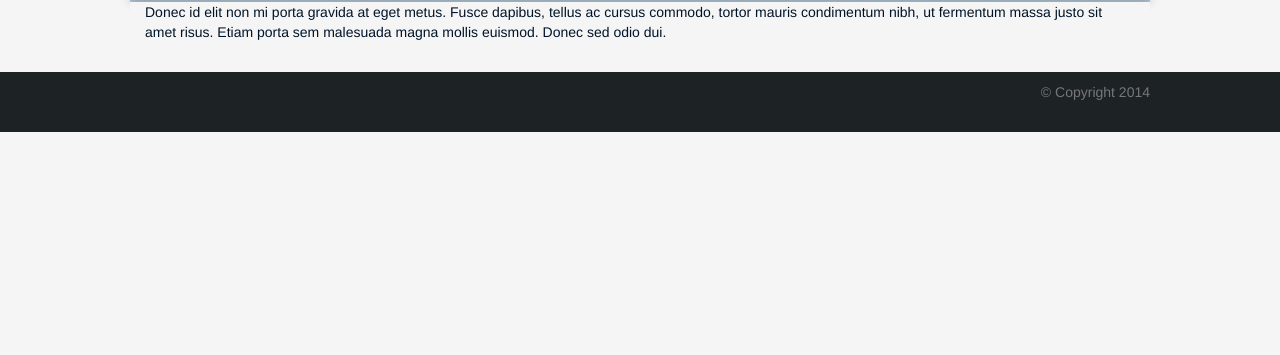
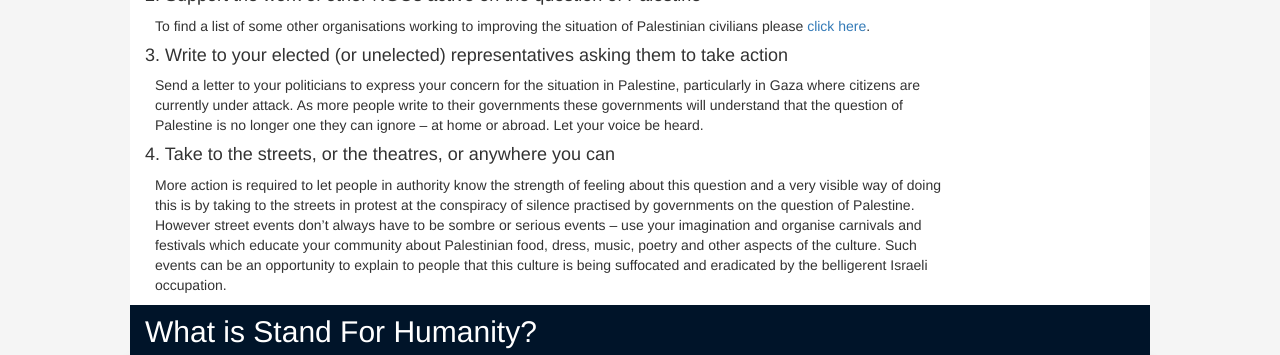
Before and after one commit to sshariff01/StandForHumanity, a Django app: page /bootstrap/ in a window 1280 px wide. Shown: the part 2024-2379 px from the top of the page. Before the commit the page ends 2156 px from the top, so only its background shows below. Run offline with Django 3.2, Linux system fonts and the light colour scheme; data that the repository does not hold is empty; some libraries are stand-ins or nearby versions.

Commit message:
Fill in content. Add islamic relief img.

```diff
--- a/contributors/templates/bootstrap.html
+++ b/contributors/templates/bootstrap.html
@@ -390,6 +390,14 @@
         padding: 10px 15px !important;
     }
 
+    .dropdown-menu {
+        background-color: #1d2325;
+    }
+
+    .dropdown-menu li a {
+        color: #777 !important;
+    }
+
     .jumbotron {
         margin-bottom: 0px;
         max-width: 1020px;
@@ -660,14 +668,17 @@
       <div class="row">
           <div class="col-md-12" style="background-color: #001429; color: whitesmoke;">
               <h2 style=" margin-top: 10px !important; font-weight: 100;">Featured Cause</h2>
-              <h4>&nbsp;&nbsp;#FreePalestine</h4>
+              <h4 style="padding-left:10px; letter-spacing: 1px;">#StandForPalestine</h4>
           </div>
           <div id="featured-img" style="width:1020px; height:300px; overflow:hidden; margin: 0;">
             <img src="http://i.huffpost.com/gen/1930806/thumbs/o-PALESTINE-PROTEST-LONDON-facebook.jpg" >
           </div>
-          <div class="col-md-12" style="background-color: white;margin-top: 3px;">
-              <p>Donec id elit non mi porta gravida at eget metus. Fusce dapibus, tellus ac cursus commodo, tortor mauris condimentum nibh, ut fermentum massa justo sit amet risus. Etiam porta sem malesuada magna mollis euismod. Donec sed odio dui. </p>
-              <p>Explain what's happening in Palestine and the current state.</p>
+          <div class="col-md-12" style="background-color: white; margin-top: 3px; padding-top: 5px;">
+              <p>Israel's continued military occupation and confiscation of privately owned land in the West Bank, and control over Gaza, are extremely oppressive, with Palestinians having minimal control over their lives. Over 10,000 Palestinian men, women, and children are held in Israeli prisons. Few of them have had a legitimate trial; physical abuse and torture are frequent. Palestinian borders (even internal ones) are controlled by Israeli forces. Periodically men, women, and children are strip searched; people are beaten; women in labor are prevented from reaching hospitals (at times resulting in death); food and medicine are blocked from entering Gaza, producing an escalating humanitarian crisis. Israeli forces invade almost daily, injuring, kidnapping, and sometimes killing inhabitants.</p>
+              <p>One cannot describe the situation in Gaza in any other term except 'genocide’. Israel has been pounding the Gaza Strip for almost four weeks, which killed at least 1,458 Palestinians and injured more than 8,300 others, an alarming portion of which are innocent, women, children, and youth, according to the Palestinian health ministry.</p>
+              <p>Leadership in Canada, the United States, and U.K. have shown an astounding level of support for the state of Israel throughout the relentless violence and disproportionate aggression against the citizens of Palestine in an effort to create a Jewish-only state as part of the Zionist movement. Largely due to special-interest lobbying, U.S. taxpayers give Israel an average of $8 million per day, and since its creation have given more U.S. funds to Israel than to any other nation. As citizens around the world are learning about how Israel is using tax dollars, donations, and profits from trade, many are calling for an end to these expenditures.</p>
+              <p>Support the cause to put an end to the world’s support for Israel and the destruction of Palestinian lives, families, and homes. Take a stand for humanity and put an end to the desecration of innocent lives. Join the movement.</p>
+              <p>100% of funds raised for this cause are donated directly to Gaza through Islamic Relief.</p>
           </div>
       </div>
 
@@ -678,20 +689,44 @@
           <div id="featured-img" style="width:1020px; height:300px; overflow:hidden; margin: 0;">
             <img src="http://i.huffpost.com/gen/1930806/thumbs/o-PALESTINE-PROTEST-LONDON-facebook.jpg" >
           </div>
-          <div class="col-md-12" style="background-color: whitesmoke;margin-top: 3px;">
-              <p>Donec id elit non mi porta gravida at eget metus. Fusce dapibus, tellus ac cursus commodo, tortor mauris condimentum nibh, ut fermentum massa justo sit amet risus. Etiam porta sem malesuada magna mollis euismod. Donec sed odio dui. </p>
+          <div class="col-md-12" style="background-color: white; margin-top: 3px; padding-top: 5px;">
+              <div style="max-width: 800px;">
+                  <h4>1. Boycott Israel - <a href="http://www.inminds.com/boycott-israel.php" target="_blank" style="font-size: 12px; font-weight: 400;">More on the Boycott</a></h4>
+                  <p style="padding-left: 10px;">People of good conscience have chosen to boycott israeli products and companies supporting the zionist entity.</p>
+                  <h4>2. Support the work of other NGOs active on the question of Palestine</h4>
+                  <p style="padding-left: 10px;">To find a list of some other organisations working to improving the situation of Palestinian civilians please <a href="http://pchrgaza.org/portal/en/index.php?option=com_content&view=article&id=3052&Itemid=198" target="_blank">click here</a>.</p>
+                  <h4>3. Write to your elected (or unelected) representatives asking them to take action</h4>
+                  <p style="padding-left: 10px;">Send a letter to your politicians to express your concern for the situation in Palestine, particularly in Gaza where citizens are currently under attack. As more people write to their governments these governments will understand that the question of Palestine is no longer one they can ignore – at home or abroad. Let your voice be heard.</p>
+                  <h4>4. Take to the streets, or the theatres, or anywhere you can</h4>
+                  <p style="padding-left: 10px;">More action is required to let people in authority know the strength of feeling about this question and a very visible way of doing this is by taking to the streets in protest at the conspiracy of silence practised by governments on the question of Palestine.   However street events don’t always have to be sombre or serious events – use your imagination and organise carnivals and festivals which educate your community about Palestinian food, dress, music, poetry and other aspects of the culture.  Such events can be an opportunity to explain to people that this culture is being suffocated and eradicated by the belligerent Israeli occupation.</p>
+              </div>
           </div>
       </div>
 
-      <div class="row" style="background-color: #B5C8DA; color: #001429;">
+      <div class="row">
           <div class="col-md-12" style="background-color: #001429; color: white;">
               <h2 style=" margin-top: 10px !important; font-weight: 100;">What is Stand For Humanity?</h2>
           </div>
           <div id="featured-img" style="width:1020px; height:300px; overflow:hidden; margin: 0;">
             <img src="http://i.huffpost.com/gen/1930806/thumbs/o-PALESTINE-PROTEST-LONDON-facebook.jpg" >
           </div>
-          <div class="col-md-12" style="background-color: whitesmoke;margin-top: 3px;">
-              <p>Donec id elit non mi porta gravida at eget metus. Fusce dapibus, tellus ac cursus commodo, tortor mauris condimentum nibh, ut fermentum massa justo sit amet risus. Etiam porta sem malesuada magna mollis euismod. Donec sed odio dui. </p>
+          <div class="col-md-12" style="background-color: white; margin-top: 3px; padding-top: 5px;">
+              <p>Stand for Humanity is a social movement dedicated to supporting the lives of innocent people in times of need. For each respective cause, each person on the map represents an important piece of the puzzle to taking a stand for humanity by either donating to the cause or raising awareness to it. All funds raised by Stand for Humanity are donated directly to charity funds supporting the featured cause.</p>
+          </div>
+          <div class="col-md-12" style="background-color: white; padding-top: 5px;">
+              <table style="font-family: Helvetica Neue,Helvetica,Arial,sans-serif; font-size: 14px; line-height: 1.42857143;">
+                  <tr>
+                      <td style="padding: 0 10px 10px 0;">
+                          <img src="{% static 'img/islamic-relief.png' %}" />
+                      </td>
+                      <td style="vertical-align: top;">
+                          <div >
+                              <p><i><strong>100% of funds raised for #StandForPalestine go directly to Islamic Relief</strong></i></p>
+                              <p>Islamic Relief has been responding to emergencies for three decades, providing a lifeline for vulnerable communities affected by disaster and poverty. We continue to increase the work we do to protect those living in high-risk areas, with a focus on innovative disaster-risk reduction and climate-change adaptation.</p>
+                          </div>
+                      </td>
+                  </tr>
+              </table>
           </div>
       </div>
 
```
Also changed, not shown: helpforhumanity/static/img/islamic-relief.png (added).
